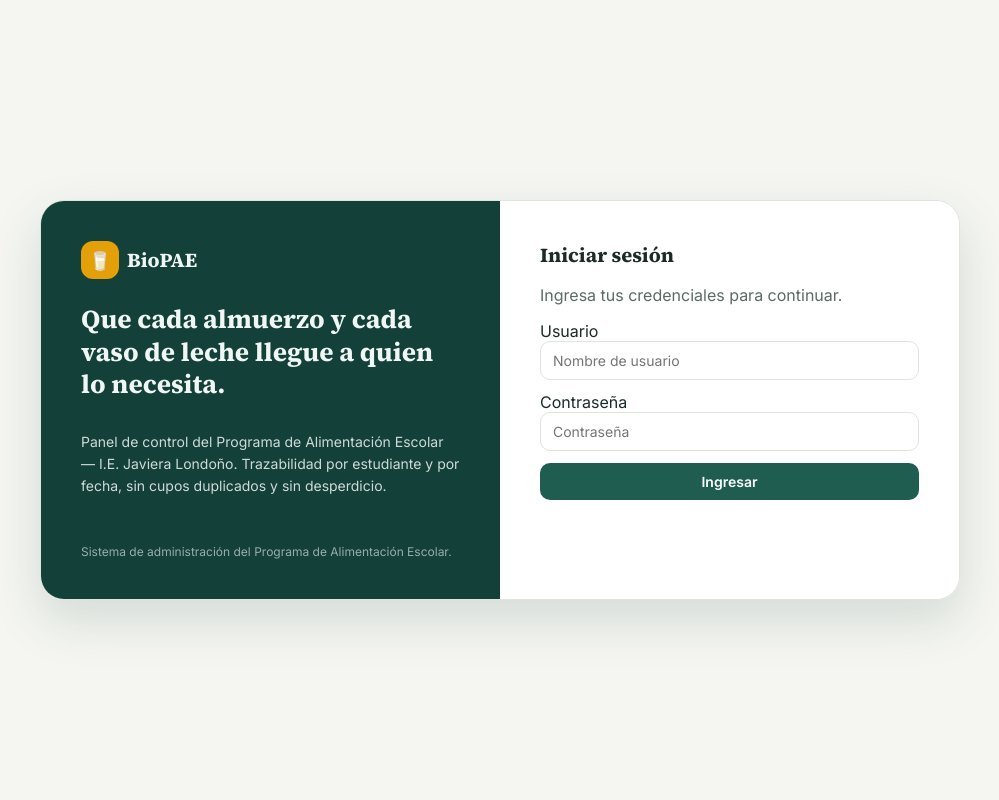
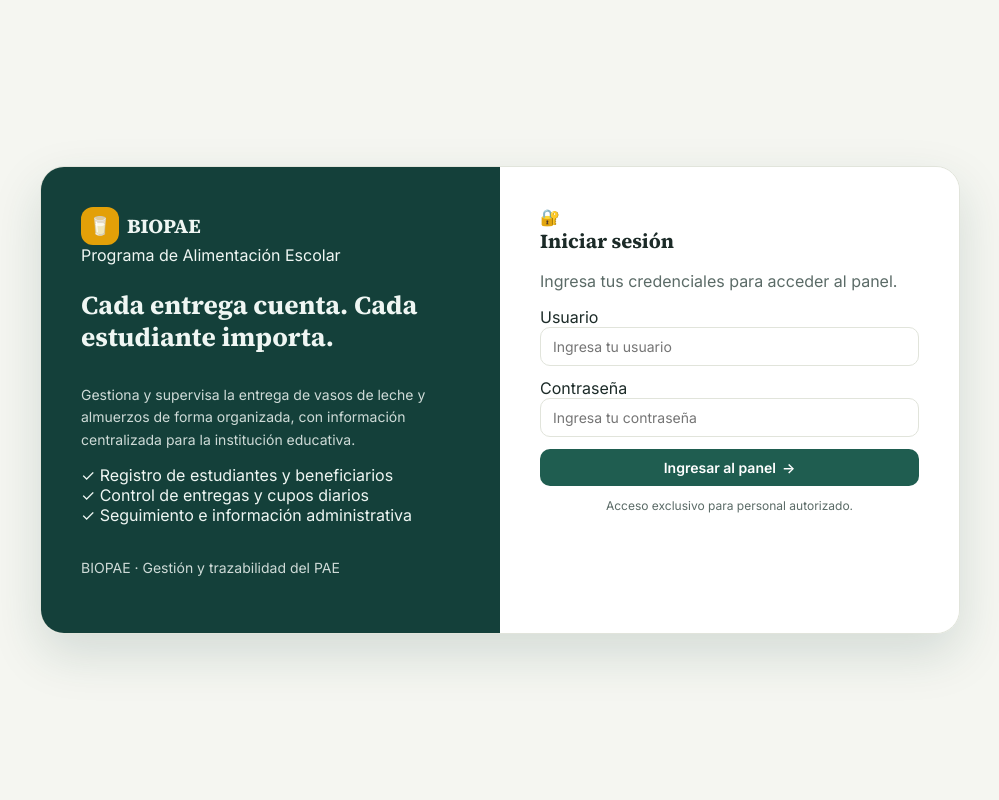
Before and after one commit to rojas43st-lang/Panel-administrativo-BIOPAE, a FastAPI app: page / in a window 1280 px wide. Shown: the whole page, without its empty margins (140-1139 px from the left). Run offline with FastAPI, Linux system fonts and the light colour scheme; some libraries are stand-ins or nearby versions.

Commit message:
Update index.html

```diff
--- a/templates/index.html
+++ b/templates/index.html
@@ -5,111 +5,181 @@
     <meta charset="UTF-8">
     <meta name="viewport" content="width=device-width, initial-scale=1.0">
 
-    <title>BioPAE — Panel Administrativo PAE</title>
+    <meta
+        name="description"
+        content="Panel administrativo de BIOPAE para la gestión del Programa de Alimentación Escolar."
+    >
+
+    <title>BIOPAE | Panel administrativo</title>
 
     <link rel="preconnect" href="https://fonts.googleapis.com">
+    <link rel="preconnect" href="https://fonts.gstatic.com" crossorigin>
 
     <link
-        href="https://fonts.googleapis.com/css2?family=Source+Serif+4:wght@600;700&family=Inter:wght@400;500;600;700&display=swap"
+        href="https://fonts.googleapis.com/css2?family=Inter:wght@400;500;600;700&family=Source+Serif+4:wght@600;700&display=swap"
         rel="stylesheet"
     >
 
-    <link rel="stylesheet" href="/static/css/styles.css">
+    <link
+        rel="stylesheet"
+        href="/static/css/styles.css"
+    >
 
-    <script src="https://cdn.jsdelivr.net/npm/chart.js@4.4.4/dist/chart.umd.min.js"></script>
+    <link
+        rel="stylesheet"
+        href="/static/css/admin-integrado.css"
+    >
+
+    <script
+        src="https://cdn.jsdelivr.net/npm/chart.js@4.4.4/dist/chart.umd.min.js"
+        defer
+    ></script>
+
+    <script
+        src="/static/js/app.js"
+        defer
+    ></script>
 </head>
 
-<body>
+<body class="admin-body">
 
-    <!-- INICIO DE SESIÓN -->
+    <!-- =========================
+         VISTA DE INICIO DE SESIÓN
+    ========================== -->
 
-    <div
+    <section
         id="view-login"
         class="login-screen {% if autenticado %}hidden{% endif %}"
+        aria-labelledby="login-title"
     >
         <div class="login-card">
 
             <div class="login-left">
-
                 <div class="brand">
-                    <div class="brand-icon">🥛</div>
-                    <span>BioPAE</span>
+                    <div class="brand-icon" aria-hidden="true">🥛</div>
+                    <span>BIOPAE</span>
                 </div>
 
+                <span class="login-eyebrow">
+                    Programa de Alimentación Escolar
+                </span>
+
                 <h1>
-                    Que cada almuerzo y cada vaso de leche llegue a quien lo necesita.
+                    Cada entrega cuenta.
+                    Cada estudiante importa.
                 </h1>
 
                 <p>
-                    Panel de control del Programa de Alimentación Escolar
-                    — I.E. Javiera Londoño.
-                    Trazabilidad por estudiante y por fecha, sin cupos
-                    duplicados y sin desperdicio.
+                    Gestiona y supervisa la entrega de vasos de leche
+                    y almuerzos de forma organizada, con información
+                    centralizada para la institución educativa.
                 </p>
 
-                <div class="login-footnote">
-                    Sistema de administración del Programa de Alimentación Escolar.
+                <div class="login-features">
+                    <div class="login-feature">
+                        <span aria-hidden="true">✓</span>
+                        <span>Registro de estudiantes y beneficiarios</span>
                     </div>
 
+                    <div class="login-feature">
+                        <span aria-hidden="true">✓</span>
+                        <span>Control de entregas y cupos diarios</span>
+                    </div>
+
+                    <div class="login-feature">
+                        <span aria-hidden="true">✓</span>
+                        <span>Seguimiento e información administrativa</span>
+                    </div>
+                </div>
+
+                <p class="login-footnote">
+                    BIOPAE · Gestión y trazabilidad del PAE
+                </p>
             </div>
 
             <div class="login-right">
+                <div class="login-heading-icon" aria-hidden="true">
+                    <span>🔐</span>
+                </div>
 
-                <h2>Iniciar sesión</h2>
+                <h2 id="login-title">Iniciar sesión</h2>
 
                 <p class="muted">
-                    Ingresa tus credenciales para continuar.
+                    Ingresa tus credenciales para acceder al panel.
                 </p>
 
-                <form method="post" action="/admin/login">
+                {% if error %}
+                    <div
+                        class="error-box"
+                        role="alert"
+                        aria-live="polite"
+                    >
+                        {{ error }}
+                    </div>
+                {% endif %}
 
-                    <label for="login-usuario">Usuario</label>
+                <form
+                    id="login-form"
+                    action="/admin/login"
+                    method="post"
+                    class="login-form"
+                >
+                    <div class="form-group">
+                        <label for="login-usuario">
+                            Usuario
+                        </label>
 
                         <input
                             id="login-usuario"
                             name="usuario"
                             type="text"
-                        placeholder="Nombre de usuario"
+                            placeholder="Ingresa tu usuario"
                             autocomplete="username"
                             required
                         >
+                    </div>
 
-                    <label for="login-clave">Contraseña</label>
+                    <div class="form-group">
+                        <label for="login-clave">
+                            Contraseña
+                        </label>
 
                         <input
                             id="login-clave"
                             name="contrasena"
                             type="password"
-                        placeholder="Contraseña"
+                            placeholder="Ingresa tu contraseña"
                             autocomplete="current-password"
                             required
                         >
+                    </div>
 
                     <button
+                        id="btn-login"
                         type="submit"
                         class="btn btn-primary btn-block"
                     >
-                        Ingresar
+                        Ingresar al panel
+                        <span aria-hidden="true">→</span>
                     </button>
-
-                    {% if error %}
-                        <p class="login-error" role="alert">
-                            {{ error }}
-                        </p>
-                    {% endif %}
-
                 </form>
 
+                <p class="login-disclaimer">
+                    Acceso exclusivo para personal autorizado.
+                </p>
             </div>
 
         </div>
-    </div>
+    </section>
 
-    <!-- PANEL ADMINISTRATIVO -->
+
+    <!-- =========================
+         PANEL ADMINISTRATIVO
+    ========================== -->
 
     <div
         id="view-app"
-        class="app-shell {% if not autenticado %}hidden{% endif %}"
+        class="app-shell admin-shell {% if not autenticado %}hidden{% endif %}"
     >
 
         <!-- BARRA LATERAL -->
@@ -117,85 +187,160 @@
         <aside class="sidebar">
 
             <div class="brand brand-sidebar">
-                <div class="brand-icon">🥛</div>
-                <span>BioPAE</span>
+                <div class="brand-icon" aria-hidden="true">🥛</div>
+
+                <div class="brand-text">
+                    <span>BIOPAE</span>
+                    <small>Panel administrativo</small>
+                </div>
             </div>
 
-            <nav id="nav-menu" class="nav-menu">
+            <div class="sidebar-section-label">
+                MENÚ PRINCIPAL
+            </div>
 
-                <button class="nav-item" data-page="dashboard">
-                    📊 Panel general
+            <nav
+                id="nav-menu"
+                class="nav-menu"
+                aria-label="Navegación principal"
+            >
+                <button
+                    type="button"
+                    class="nav-item active"
+                    data-page="dashboard"
+                    aria-current="page"
+                >
+                    <span class="nav-icon" aria-hidden="true">▦</span>
+                    <span>Panel general</span>
                 </button>
 
-                <button class="nav-item" data-page="estudiantes">
-                    👥 Estudiantes
+                <button
+                    type="button"
+                    class="nav-item"
+                    data-page="estudiantes"
+                >
+                    <span class="nav-icon" aria-hidden="true">♙</span>
+                    <span>Estudiantes</span>
                 </button>
 
-                <button class="nav-item" data-page="historial">
-                    🗓️ Historial de entregas
+                <button
+                    type="button"
+                    class="nav-item"
+                    data-page="historial"
+                >
+                    <span class="nav-icon" aria-hidden="true">◷</span>
+                    <span>Historial de entregas</span>
                 </button>
 
-                <button class="nav-item" data-page="control">
-                    🔎 Control diario
+                <button
+                    type="button"
+                    class="nav-item"
+                    data-page="control"
+                >
+                    <span class="nav-icon" aria-hidden="true">✓</span>
+                    <span>Control diario</span>
                 </button>
 
-                <button class="nav-item" data-page="casos">
-                    ⚠️ Casos en revisión
+                <button
+                    type="button"
+                    class="nav-item"
+                    data-page="casos"
+                >
+                    <span class="nav-icon" aria-hidden="true">⚑</span>
+                    <span>Casos por revisar</span>
                 </button>
 
-                <button class="nav-item" data-page="reportes">
-                    📈 Reportes
+                <button
+                    type="button"
+                    class="nav-item"
+                    data-page="reportes"
+                >
+                    <span class="nav-icon" aria-hidden="true">▤</span>
+                    <span>Reportes</span>
                 </button>
-
             </nav>
 
-            <div class="sidebar-footer">
-
-                <div id="sidebar-rol" class="sidebar-rol">
-                    Administrador
+            <div class="sidebar-bottom">
+                <div class="sidebar-profile">
+                    <div class="profile-avatar" aria-hidden="true">
+                        <span>♙</span>
                     </div>
 
-                <div id="sidebar-usuario" class="sidebar-usuario">
-                    {{ usuario if autenticado else "" }}
+                    <div class="profile-info">
+                        <strong id="sidebar-usuario">
+                            {% if usuario %}{{ usuario }}{% else %}Administrador{% endif %}
+                        </strong>
+
+                        <span id="sidebar-rol">
+                            Coordinador PAE
+                        </span>
+                    </div>
                 </div>
 
-                <form method="post" action="/admin/logout">
-                    <button type="submit" class="btn-logout">
-                        ⏏ Cerrar sesión
+                <form
+                    action="/admin/logout"
+                    method="post"
+                    class="logout-form"
+                >
+                    <button
+                        type="submit"
+                        class="logout-button"
+                    >
+                        <span aria-hidden="true">↪</span>
+                        Cerrar sesión
                     </button>
                 </form>
-
             </div>
 
         </aside>
 
+
         <!-- CONTENIDO PRINCIPAL -->
 
-        <main class="main-area">
+        <main class="main-content">
 
-            <div class="topbar">
+            <header class="topbar">
+                <div class="topbar-title">
+                    <span class="topbar-overline">
+                        PROGRAMA DE ALIMENTACIÓN ESCOLAR
+                    </span>
 
-                <div class="muted">
-                    I.E. Javiera Londoño · Programa de Alimentación Escolar
+                    <p id="topbar-fecha" class="topbar-date">
+                        Panel administrativo BIOPAE
+                    </p>
                 </div>
 
-                <div id="topbar-fecha" class="topbar-fecha"></div>
+                <div class="topbar-status">
+                    <span class="status-dot" aria-hidden="true"></span>
+                    <span>Sistema administrativo</span>
+                </div>
+            </header>
 
+            <section
+                id="page-content"
+                class="page-content"
+                aria-live="polite"
+            >
+                <div class="admin-panel-card">
+                    <p>Cargando el panel administrativo...</p>
                 </div>
+            </section>
 
-            <div id="page-content" class="page-content"></div>
+            <footer class="app-footer">
+                <span>BIOPAE</span>
+                <span>Programa de Alimentación Escolar</span>
+            </footer>
 
         </main>
 
     </div>
 
-    <!-- SESIÓN Y JAVASCRIPT -->
+
+    <!-- SESIÓN REAL PROPORCIONADA POR FASTAPI -->
 
     <script>
         window.ADMIN_SESSION = {{ admin_session | tojson }};
     </script>
 
-    <script src="/static/js/app.js"></script>
-
 </body>
 </html>
```
Lines whose indentation alone changed are shown as unchanged.
